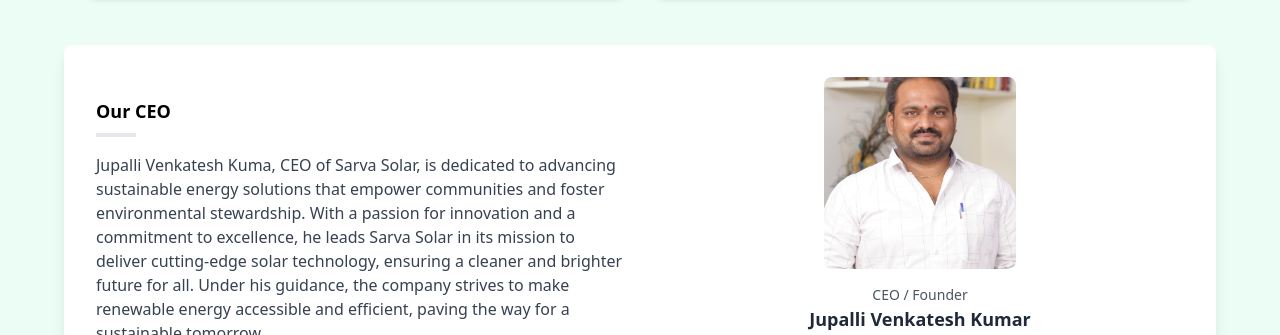
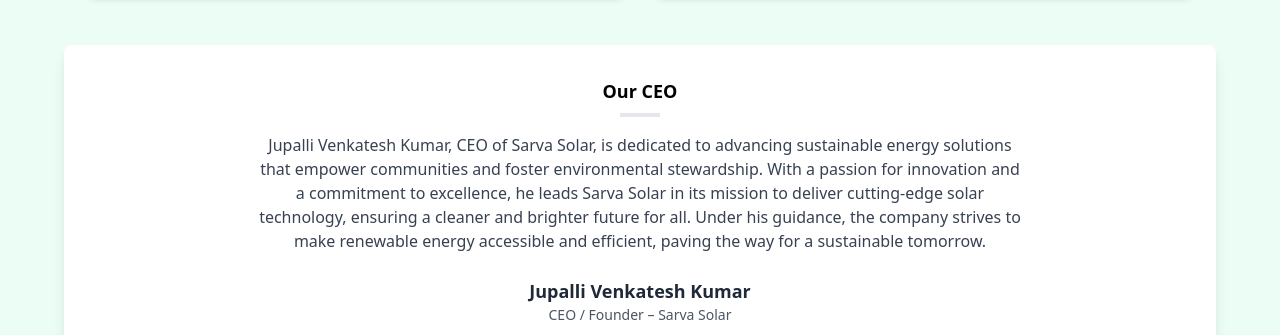
Before and after one commit to nptel-NOC-ECertificate-NPTEL25/sarvasolar.in, a website: page index.html in a window 1280 px wide. Shown: the part 3172-3507 px from the top of the page. Drawn offline with nearby package versions, Linux system fonts and the light colour scheme.

Commit message:
Update index.html

```diff
--- a/index.html
+++ b/index.html
@@ -476,34 +476,29 @@
   </section>
 
   <!-- CEO Section -->
-  <section class="max-w-6xl mx-auto bg-white p-8 rounded-lg shadow-lg flex items-center space-x-8">
-    <!-- Text Section -->
-    <div class="w-1/2">
-      <h2 class="text-orange-500 text-lg font-semibold">Our CEO</h2>
-      <div class="w-10 border-t-4 border-orange-500 my-2"></div>
-      <p class="text-gray-700 mt-4">
-        Jupalli Venkatesh Kuma, CEO of Sarva Solar, is dedicated to advancing sustainable energy solutions that empower
-        communities and foster environmental stewardship. With a passion for innovation and a commitment to excellence,
-        he leads Sarva Solar in its mission to deliver cutting-edge solar technology, ensuring a cleaner and brighter
-        future for all. Under his guidance, the company strives to make renewable energy accessible and efficient,
-        paving the way for a sustainable tomorrow.
-      </p>
-    </div>
-    <!-- Image Section -->
-    <div class="w-1/2 flex flex-col items-center">
-      <img src="./my_image/profile.jpeg" alt="CEO Jupalli Venkatesh Kuma"
-        class="w-48 h-48 object-cover rounded-lg mb-4">
-      <div class="text-center">
-        <p class="text-sm font-medium text-gray-600">CEO / Founder</p>
-        <p class="text-lg font-semibold text-gray-800">Jupalli Venkatesh Kumar</p>
-        <div class="mt-2 flex justify-center space-x-4">
-          <a href="javascript:void(0)" class="text-gray-500 hover:text-blue-600"><i class="fab fa-facebook"></i></a>
-          <!-- Include other social media icons as needed -->
-        </div>
-      </div>
-    </div>
-  </section>
+ <section class="max-w-6xl mx-auto bg-white p-8 rounded-lg shadow-lg text-center">
 
+  <h2 class="text-orange-500 text-lg font-semibold">Our CEO</h2>
+  <div class="w-10 border-t-4 border-orange-500 my-2 mx-auto"></div>
+
+  <p class="text-gray-700 mt-4 max-w-3xl mx-auto">
+    Jupalli Venkatesh Kumar, CEO of Sarva Solar, is dedicated to advancing sustainable energy
+    solutions that empower communities and foster environmental stewardship. With a passion for
+    innovation and a commitment to excellence, he leads Sarva Solar in its mission to deliver
+    cutting-edge solar technology, ensuring a cleaner and brighter future for all. Under his
+    guidance, the company strives to make renewable energy accessible and efficient, paving the
+    way for a sustainable tomorrow.
+  </p>
+
+  <p class="text-lg font-semibold text-gray-800 mt-6">
+    Jupalli Venkatesh Kumar
+  </p>
+
+  <p class="text-sm text-gray-600">
+    CEO / Founder – Sarva Solar
+  </p>
+
+</section>
   <!-- Services Section -->
   <section class="max-w-6xl mx-auto px-6 py-12 flex justify-center items-center">
     <!-- Card 1 -->
```
